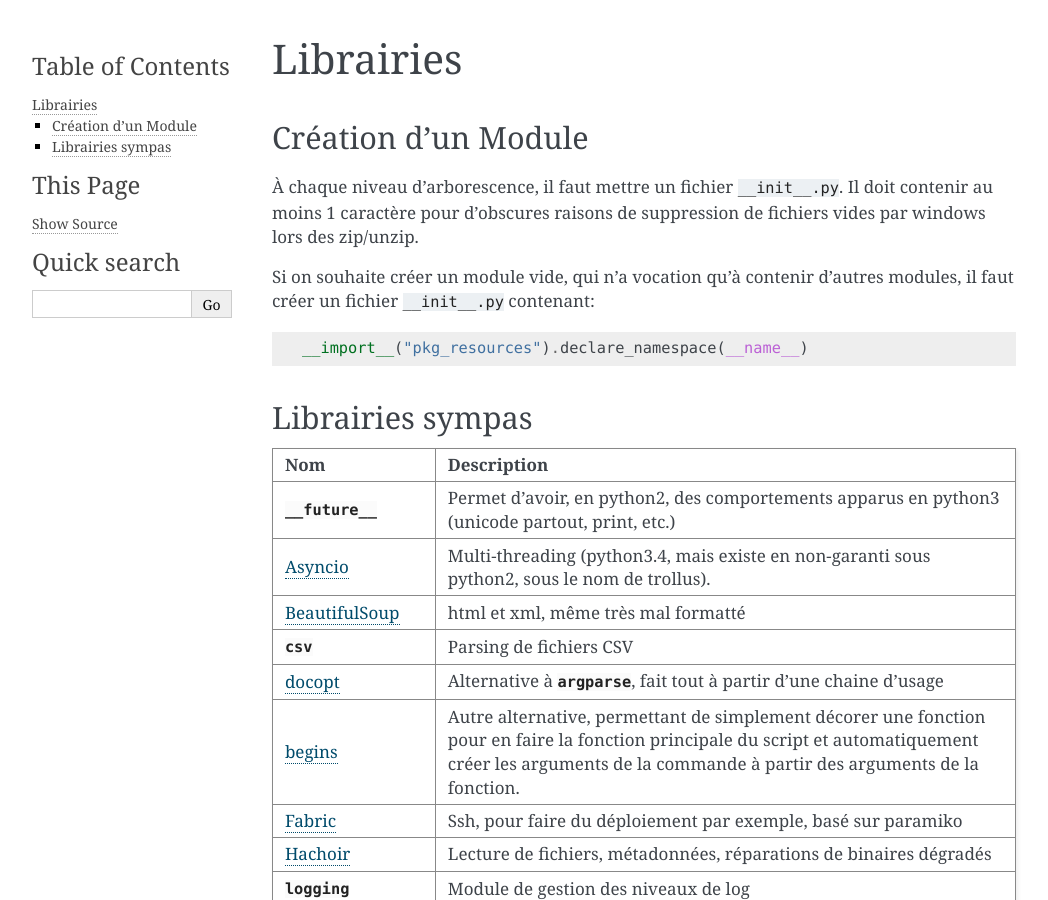
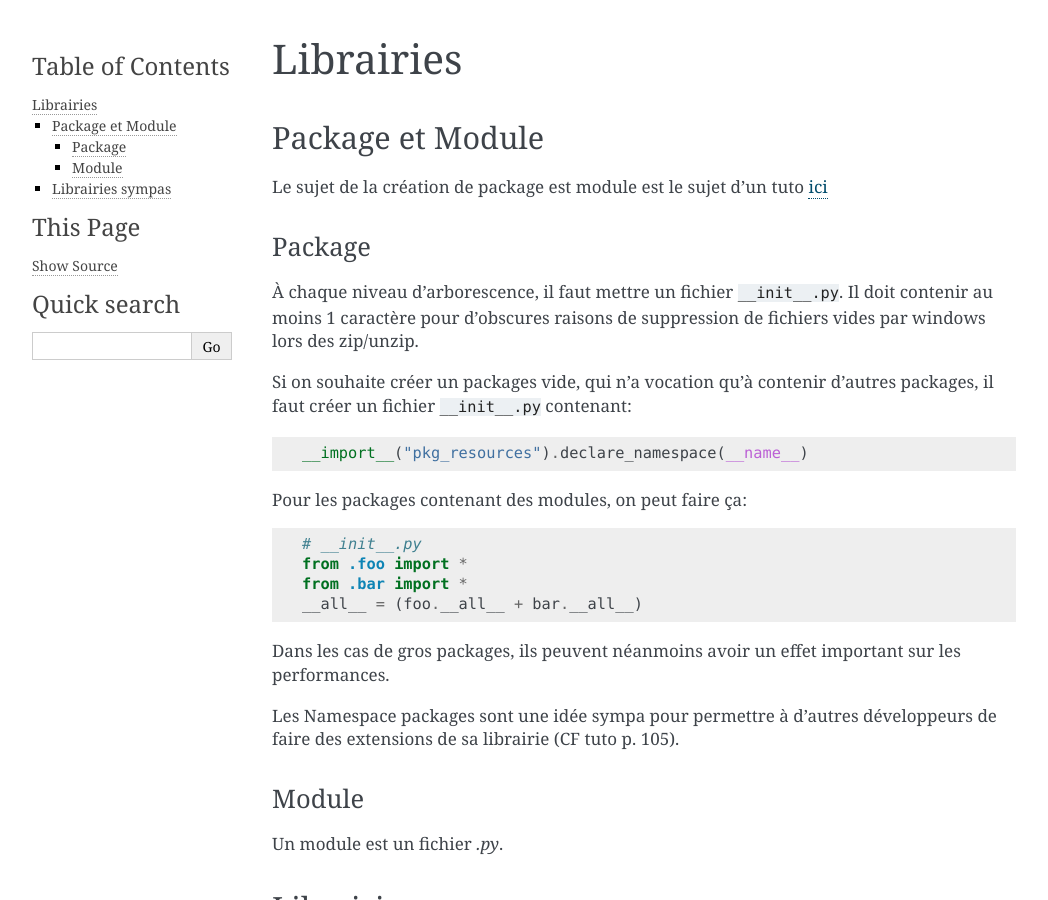
Before and after one commit to galactics/doc-python, a Sphinx documentation site: the page built from source/07-libs.rst, in a window 1280 px wide and 900 px high. Shown: the whole window, without its empty margins (106-1154 px from the left). Built offline with Sphinx 7.4.7, drawn with Linux system fonts in a browser that asks for light colours.

Commit message:
Packages et modules

```diff
--- a/source/07-libs.rst
+++ b/source/07-libs.rst
@@ -1,17 +1,40 @@
 Librairies
 ##########
 
-Création d'un Module
-====================
+Package et Module
+=================
+
+Le sujet de la création de package est module est le sujet d'un tuto
+`ici <http://www.dabeaz.com/modulepackage/ModulePackage.pdf>`_
+
+Package
+-------
 
 À chaque niveau d'arborescence, il faut mettre un fichier ``__init__.py``. Il
 doit contenir au moins 1 caractère pour d'obscures raisons de suppression de
 fichiers vides par windows lors des zip/unzip.
 
-Si on souhaite créer un module vide, qui n'a vocation qu'à contenir d'autres
-modules, il faut créer un fichier ``__init__.py`` contenant::
+Si on souhaite créer un packages vide, qui n'a vocation qu'à contenir d'autres
+packages, il faut créer un fichier ``__init__.py`` contenant::
 
     __import__("pkg_resources").declare_namespace(__name__)
+
+Pour les packages contenant des modules, on peut faire ça::
+
+	# __init__.py
+	from .foo import *
+	from .bar import *
+	__all__ = (foo.__all__ + bar.__all__)
+
+Dans les cas de gros packages, ils peuvent néanmoins avoir un effet important
+sur les performances.
+
+Les Namespace packages sont une idée sympa pour permettre à d'autres développeurs de faire des extensions de sa librairie (CF tuto p. 105).
+
+Module
+------
+
+Un module est un fichier `.py`.
 
 
 Librairies sympas
```
